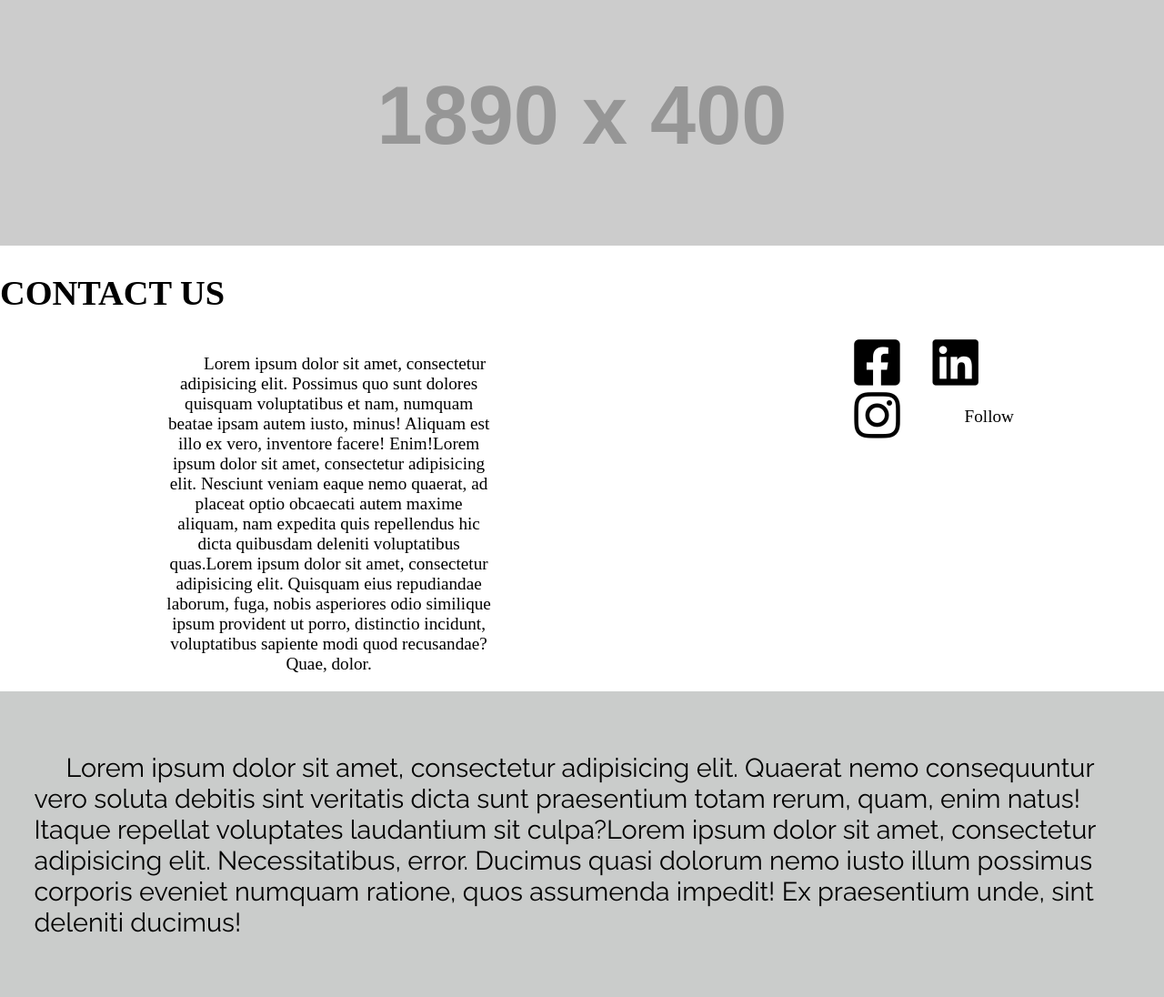
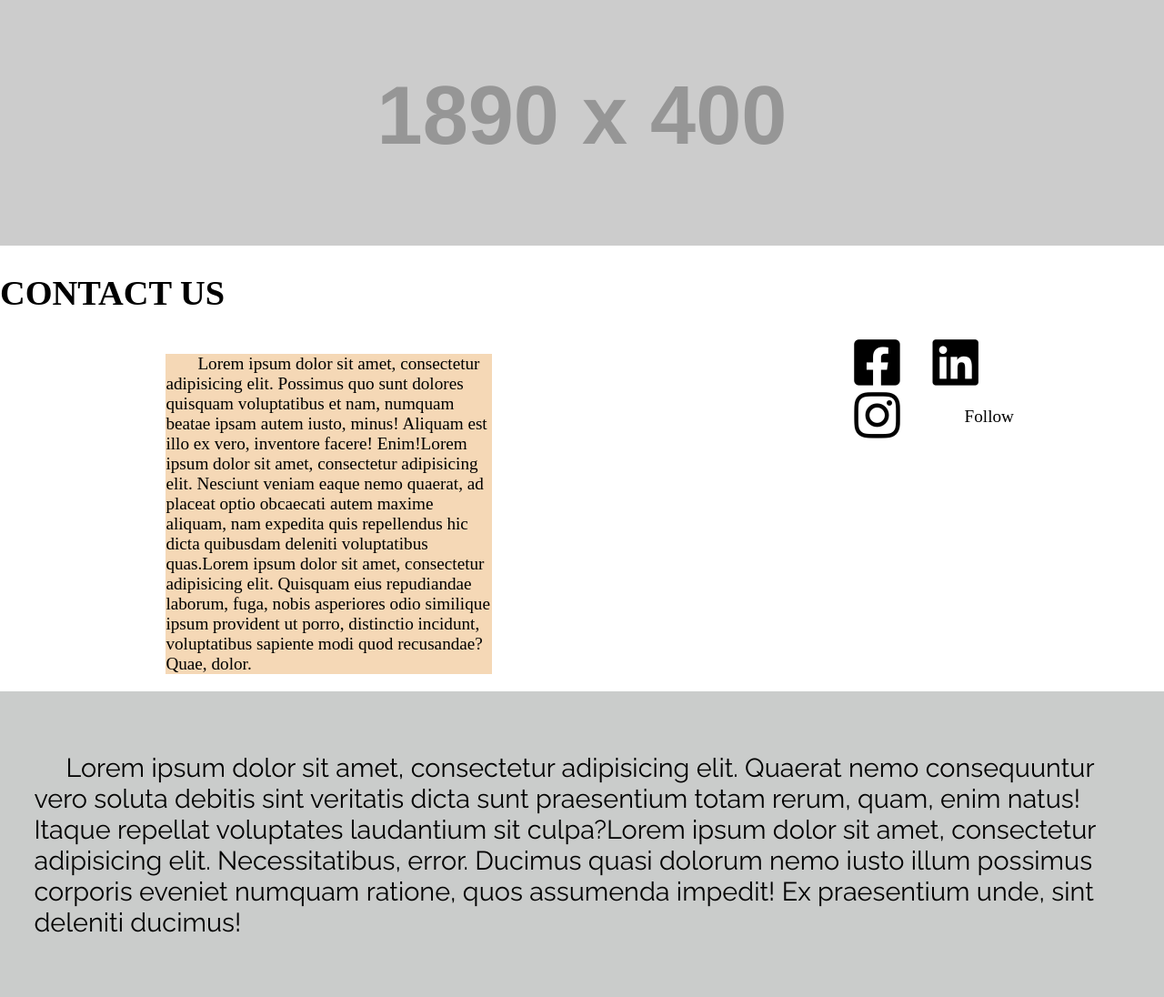
Before and after one commit to Jasmineb0112/Client-Project, a PHP site: page /contact.php in a window 1280 px wide. Shown: the part 107-1203 px from the top of the page at 91% size. Run offline with PHP 8.4, Linux system fonts and the light colour scheme; grey boxes labelled with a size stand in for pictures from a placeholder-image service; some libraries are stand-ins or nearby versions.

Commit message:
added the class left to the p

```diff
--- a/contact.php
+++ b/contact.php
@@ -31,7 +31,7 @@ src="https://maps.googleapis.com/maps/api/js?key=    YOUR_API_KEY   &callback=in
 <div class="flex-container">
 
     <div class="fifty">
-        <p>Lorem ipsum dolor sit amet, consectetur adipisicing elit. Possimus quo sunt dolores quisquam voluptatibus et nam, numquam beatae ipsam autem iusto, minus! Aliquam est illo ex vero, inventore facere! Enim!Lorem ipsum dolor sit amet, consectetur adipisicing elit. Nesciunt veniam eaque nemo quaerat, ad placeat optio obcaecati autem maxime aliquam, nam expedita quis repellendus hic dicta quibusdam deleniti voluptatibus quas.Lorem ipsum dolor sit amet, consectetur adipisicing elit. Quisquam eius repudiandae laborum, fuga, nobis asperiores odio similique ipsum provident ut porro, distinctio incidunt, voluptatibus sapiente modi quod recusandae? Quae, dolor.</p>
+        <p class="left">Lorem ipsum dolor sit amet, consectetur adipisicing elit. Possimus quo sunt dolores quisquam voluptatibus et nam, numquam beatae ipsam autem iusto, minus! Aliquam est illo ex vero, inventore facere! Enim!Lorem ipsum dolor sit amet, consectetur adipisicing elit. Nesciunt veniam eaque nemo quaerat, ad placeat optio obcaecati autem maxime aliquam, nam expedita quis repellendus hic dicta quibusdam deleniti voluptatibus quas.Lorem ipsum dolor sit amet, consectetur adipisicing elit. Quisquam eius repudiandae laborum, fuga, nobis asperiores odio similique ipsum provident ut porro, distinctio incidunt, voluptatibus sapiente modi quod recusandae? Quae, dolor.</p>
     </div>
 <!-- add the icons of facebook, insta, and linkedin-->
 <div class="flex-container five">
```
